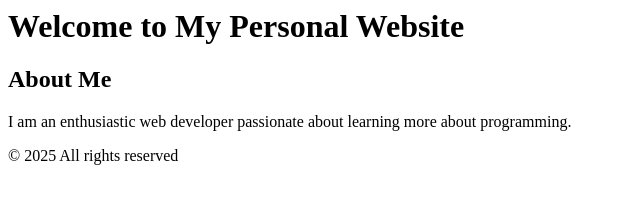
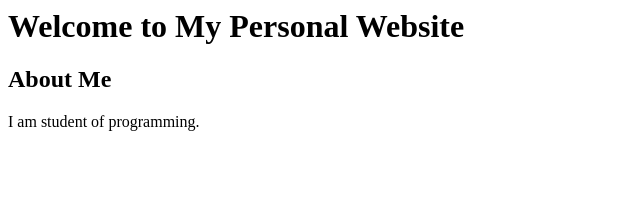
Before and after one commit to Yaseralotaibi/-Yaseralotaibi-, a plain HTML site: page index.html in a window 1280 px wide. Shown: the whole page, without its empty margins (0-640 px from the left). Drawn offline with Linux system fonts and the light colour scheme.

Commit message:
Add files via upload

```diff
--- a/index.html
+++ b/index.html
@@ -13,13 +13,10 @@
         <h1>Welcome to My Personal Website</h1>
     </header>
 
-    <section>
         <h2>About Me</h2>
-        <p>I am an enthusiastic web developer passionate about learning more about programming.</p>
-    </section>
+        <p>I am student of programming.</p>
 
-    <footer>
-        <p>&copy; 2025 All rights reserved</p>
-    </footer>
+
+
 </body>
 </html>
```
